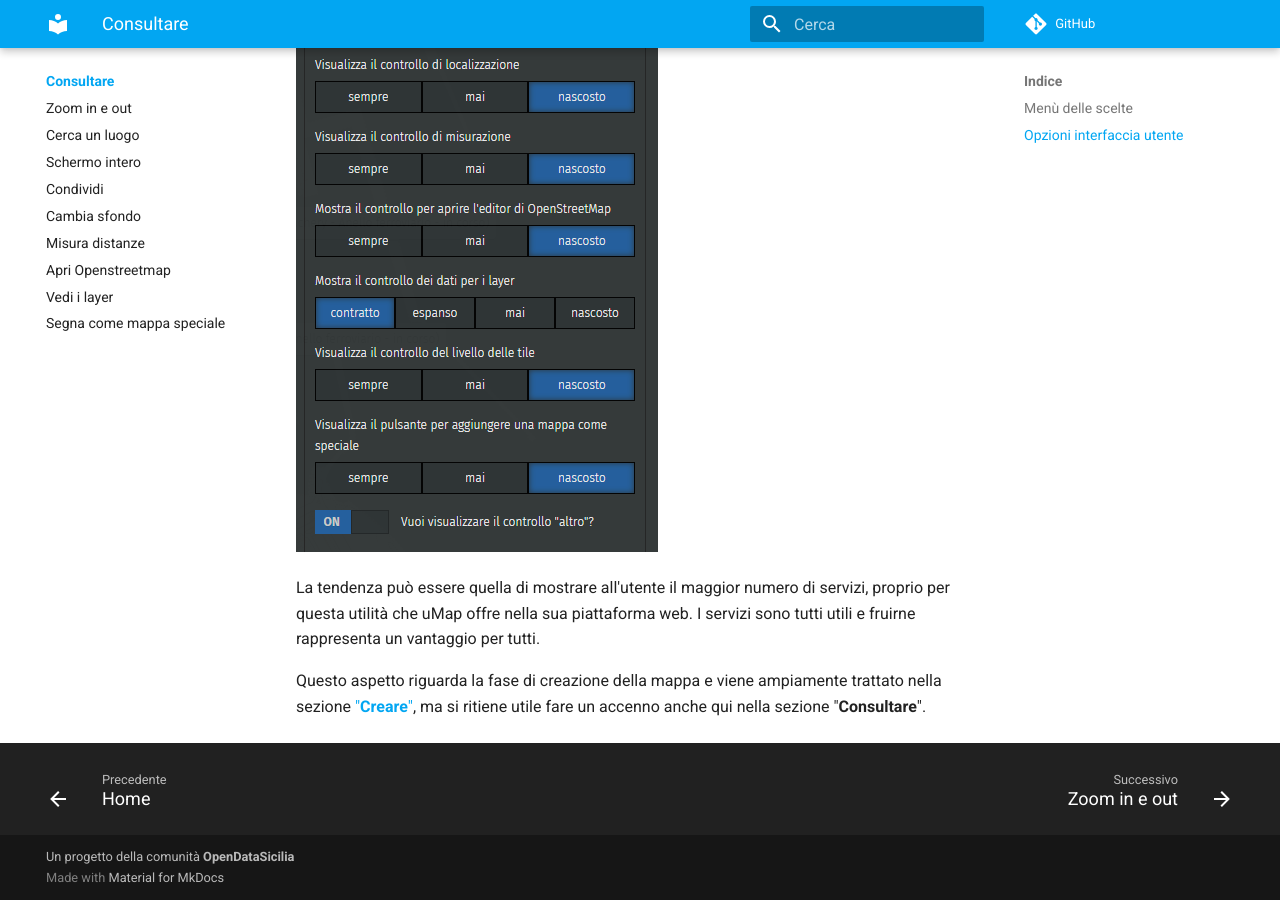
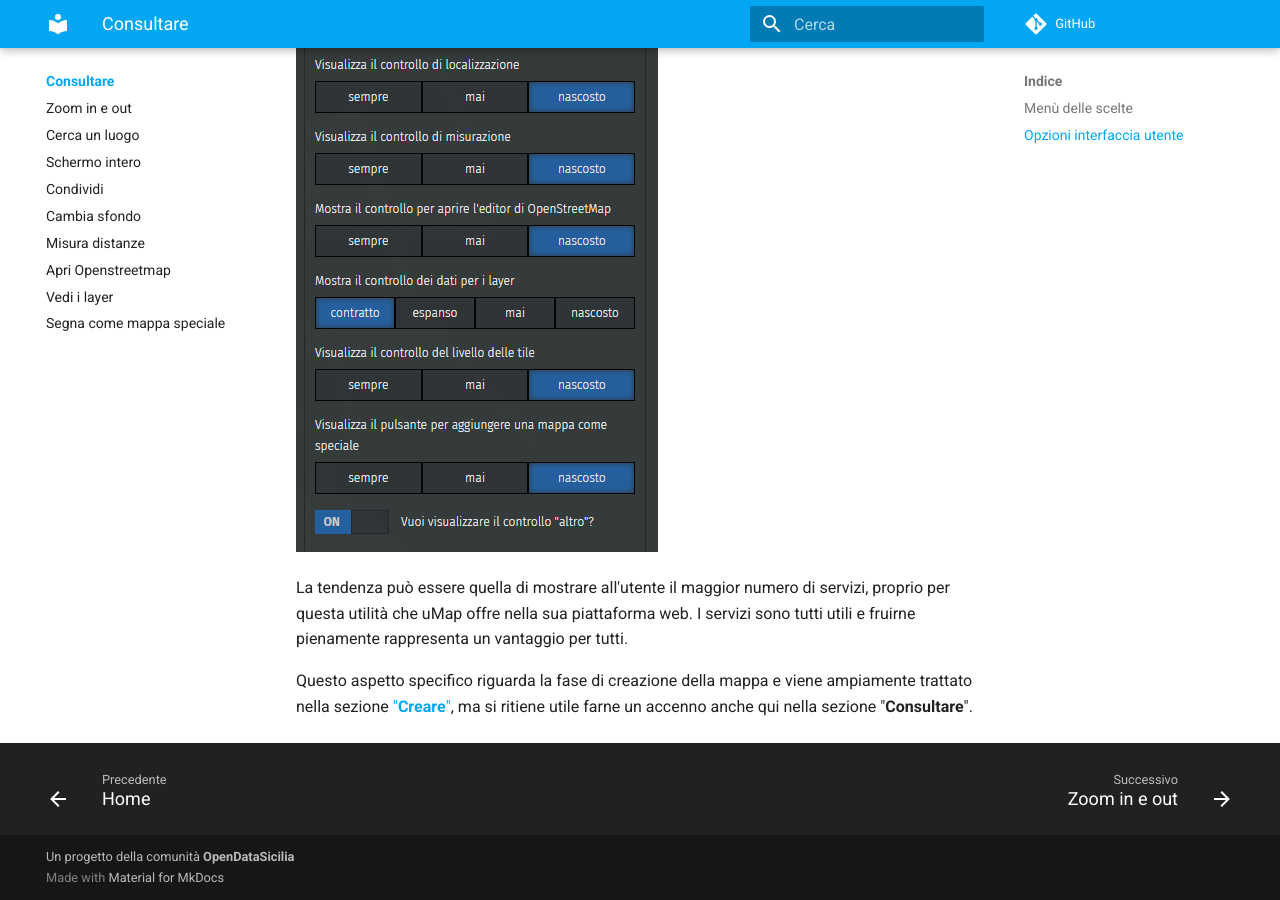
Before and after one commit to opendatasicilia/guida-umap, an MkDocs documentation site: the page built from docs/consultare/index.md, in a window 1280 px wide and 900 px high, scrolled down 1758 px. Built offline with MkDocs 1.6.1 and Material for MkDocs 9.7.7, drawn with Linux system fonts in a browser that asks for light colours; comment, search, counter and statistics services are not loaded; some of the changed text lies outside the part shown.

Commit message:
Update index.md

```diff
--- a/docs/consultare/index.md
+++ b/docs/consultare/index.md
@@ -16,7 +16,7 @@
 ├─ Condividi la mappa
 ├─ Mostra la mia posizione sulla mappa
 ├─ Misurazione delle distanze
-├─ Modifica con lo strumento di Openstreetmap
+├─ Modifica con lo strumento di OpenStreetMap
 ├─ Visualizza i vari layers della mappa
 ├─ Visualizza i vari sfondi della mappa
 └─ Metti questa mappa tra quelle speciali
@@ -31,6 +31,6 @@
 
 ![](https://raw.githubusercontent.com/opendatasicilia/guida-umap/main/docs/img/opzioni-interfaccia-utente.PNG)
 
-La tendenza può essere quella di mostrare all'utente il maggior numero di servizi, proprio per questa utilità che uMap offre nella sua piattaforma web. I servizi sono tutti utili e fruirne rappresenta un vantaggio per tutti.
+La tendenza può essere quella di mostrare all'utente il maggior numero di servizi, proprio per questa utilità che uMap offre nella sua piattaforma web. I servizi sono tutti utili e fruirne pienamente rappresenta un vantaggio per tutti.
 
-Questo aspetto riguarda la fase di creazione della mappa e viene ampiamente trattato nella sezione ["**Creare**"](https://opendatasicilia.github.io/guida-umap/creare/), ma si ritiene utile fare un accenno anche qui nella sezione "**Consultare**".
+Questo aspetto specifico riguarda la fase di creazione della mappa e viene ampiamente trattato nella sezione ["**Creare**"](https://opendatasicilia.github.io/guida-umap/creare/), ma si ritiene utile farne un accenno anche qui nella sezione "**Consultare**".
```
Also changed, not shown: other parts of docs/consultare/index.md (+1 -1 lines).
